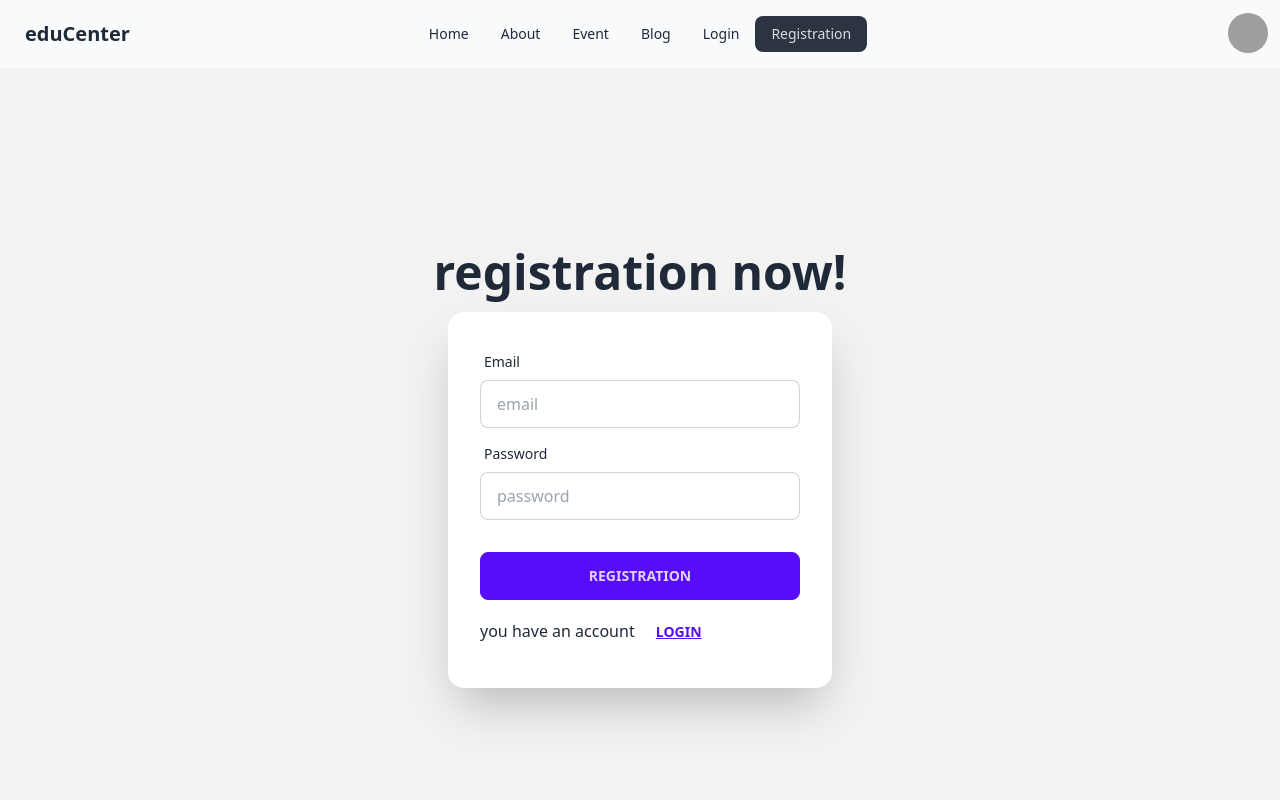
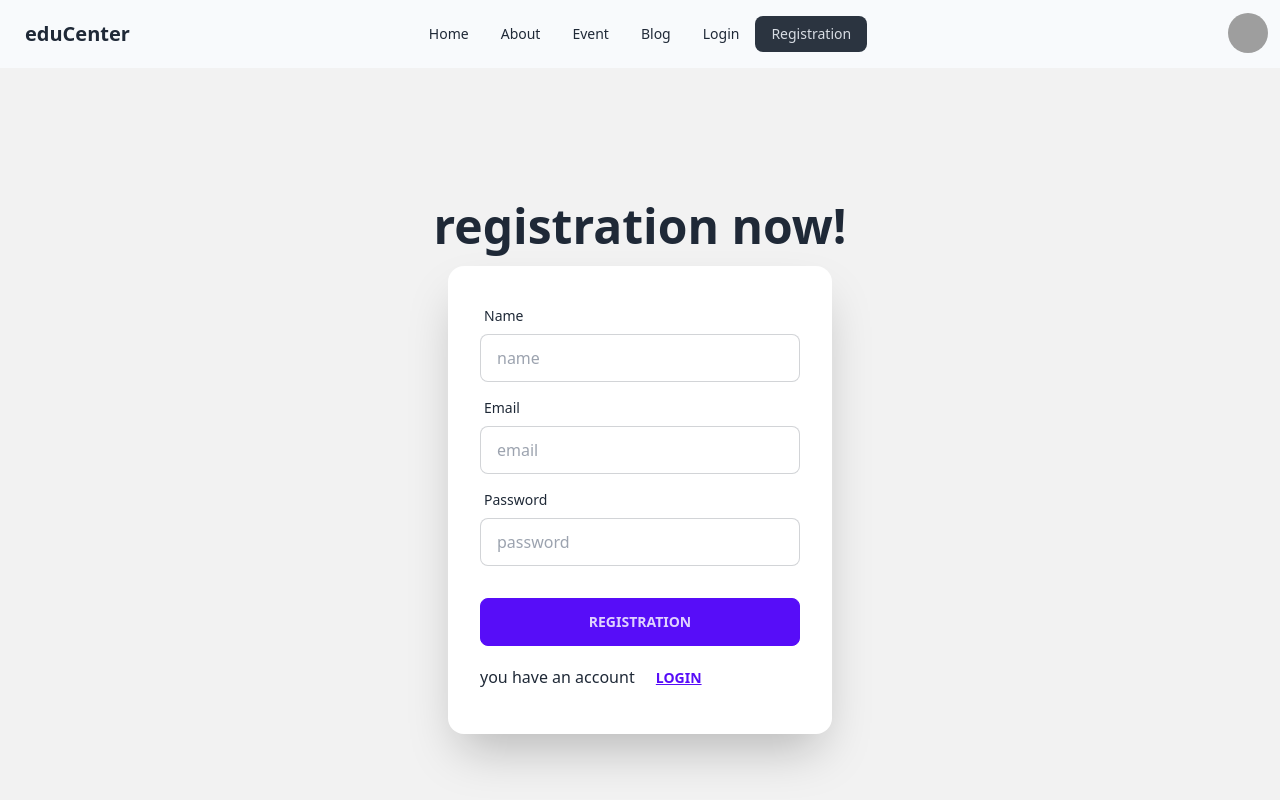
Before and after one commit to MD-Moniruzzaman-Arafat/project, a React (Vite) app: page /registration in a window 1280 px wide. Shown: the top 800 px of the page. Built offline with nearby package versions, Linux system fonts and the light colour scheme; no server answers; grey boxes are pictures that could not be loaded.

Commit message:
profile name google show

```diff
--- a/src/Context/Context.jsx
+++ b/src/Context/Context.jsx
@@ -1,6 +1,6 @@
 import { createContext, useEffect, useState } from "react";
 import PropTypes from 'prop-types';
-import { GoogleAuthProvider, createUserWithEmailAndPassword, onAuthStateChanged, signInWithEmailAndPassword, signInWithPopup, signOut } from "firebase/auth";
+import { GoogleAuthProvider, createUserWithEmailAndPassword, onAuthStateChanged, signInWithEmailAndPassword, signInWithPopup, signOut, updateProfile } from "firebase/auth";
 import auth from "../firebase.confiq";
 
 export const AuthContext = createContext(null)
@@ -20,6 +20,10 @@ const Context = ({ children }) => {
     const createUser = (email, password) => {
         setLoder(true)
         return createUserWithEmailAndPassword(auth, email, password);
+    }
+
+    const updateUser = (auth, auth2) => {
+        return updateProfile(auth, auth2)
     }
 
     // signIn user
@@ -46,7 +50,7 @@ const Context = ({ children }) => {
         }
     }, [])
 
-    const authInfo = { createUser, signInUser, logOut, googleSignIn, user, loder }
+    const authInfo = { createUser, signInUser, logOut, googleSignIn, updateUser, user, loder }
 
 
 
--- a/src/component/Navbar/Navbar.jsx
+++ b/src/component/Navbar/Navbar.jsx
@@ -62,6 +62,9 @@ const Navbar = () => {
                             {
                                 user ? <li onClick={handleLogOut}><a>Logout</a></li> : <li><Link to={"/login"}>Login</Link></li>
                             }
+                            {
+                                user && <p>{user.displayName}</p>
+                            }
                         </ul>
                     </div>
                 </div>
--- a/src/page/Registration/Registration.jsx
+++ b/src/page/Registration/Registration.jsx
@@ -5,7 +5,7 @@ import { ToastContainer, toast } from 'react-toastify';
 import 'react-toastify/dist/ReactToastify.css';
 const Registration = () => {
 
-    const { createUser } = useContext(AuthContext);
+    const { createUser, updateUser } = useContext(AuthContext);
 
     const notify = () => toast("Registration successfull");
     const notify1 = () => toast("is less than 6 characters don't have a capital letter don't have a special character");
@@ -13,6 +13,7 @@ const Registration = () => {
     // handleRegistration
     const handleRegistration = (e) => {
         e.preventDefault();
+        const name = e.target.name;
         const email = e.target.email.value;
         const password = e.target.password.value;
         console.log(email, password)
@@ -21,6 +22,11 @@ const Registration = () => {
             createUser(email, password)
                 .then(result => {
                     console.log(result.user)
+                    updateUser(result.user, {
+                        displayName: name
+                    })
+                        .then(() => { console.log("profile update") })
+                        .catch(error => { console.log(error) })
                     notify()
                 })
                 .catch(error => {
@@ -48,6 +54,12 @@ const Registration = () => {
                         <form className="card-body" onSubmit={handleRegistration}>
                             <div className="form-control">
                                 <label className="label">
+                                    <span className="label-text">Name</span>
+                                </label>
+                                <input type="text" placeholder="name" className="input input-bordered" name="name" required />
+                            </div>
+                            <div className="form-control">
+                                <label className="label">
                                     <span className="label-text">Email</span>
                                 </label>
                                 <input type="email" placeholder="email" className="input input-bordered" name="email" required />
```
